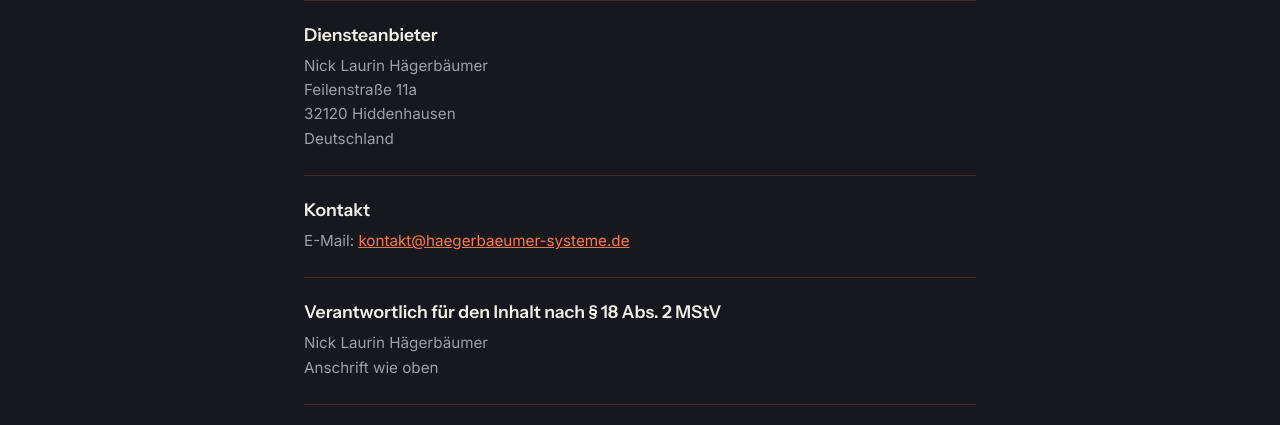
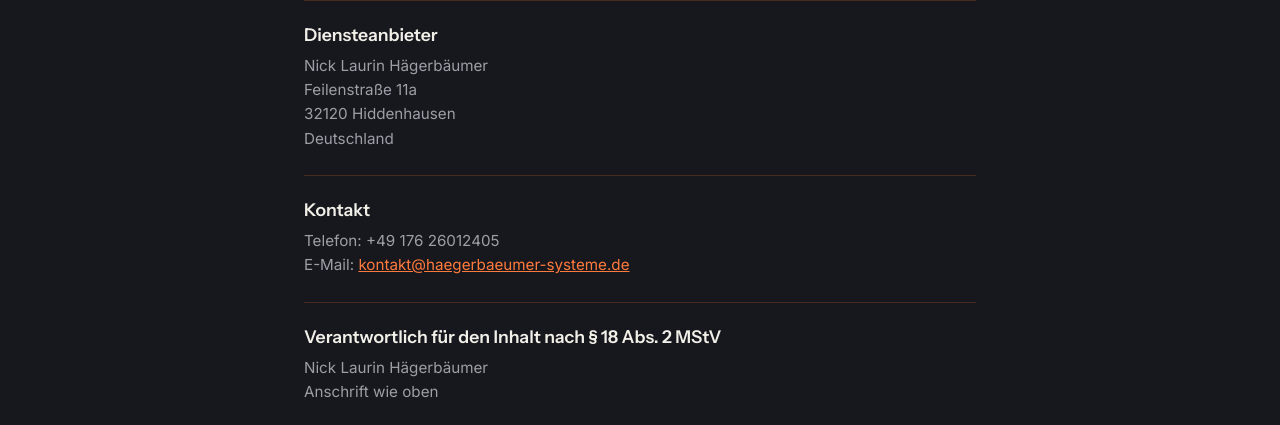
Before and after one commit to haegerbaeumerlabsprivat-ux/haegerbaeumer-systeme, a plain HTML site: page impressum.html in a window 1280 px wide. Shown: the part 341-766 px from the top of the page. Drawn offline with Linux system fonts and the light colour scheme.

Commit message:
Impressum: Telefonnummer hinzugefügt (§5 TMG)
Co-Authored-By: Claude Sonnet 4.6 <noreply@anthropic.com>
Claude-Session: https://claude.ai/code/session_01CmGoGrCC5jQavqQPxgdNVD

```diff
--- a/impressum.html
+++ b/impressum.html
@@ -50,6 +50,7 @@
       <div class="legal__block">
         <h2>Kontakt</h2>
         <p>
+          Telefon: +49 176 26012405<br>
           E-Mail: <a href="mailto:kontakt@haegerbaeumer-systeme.de">kontakt@haegerbaeumer-systeme.de</a>
         </p>
       </div>
```
